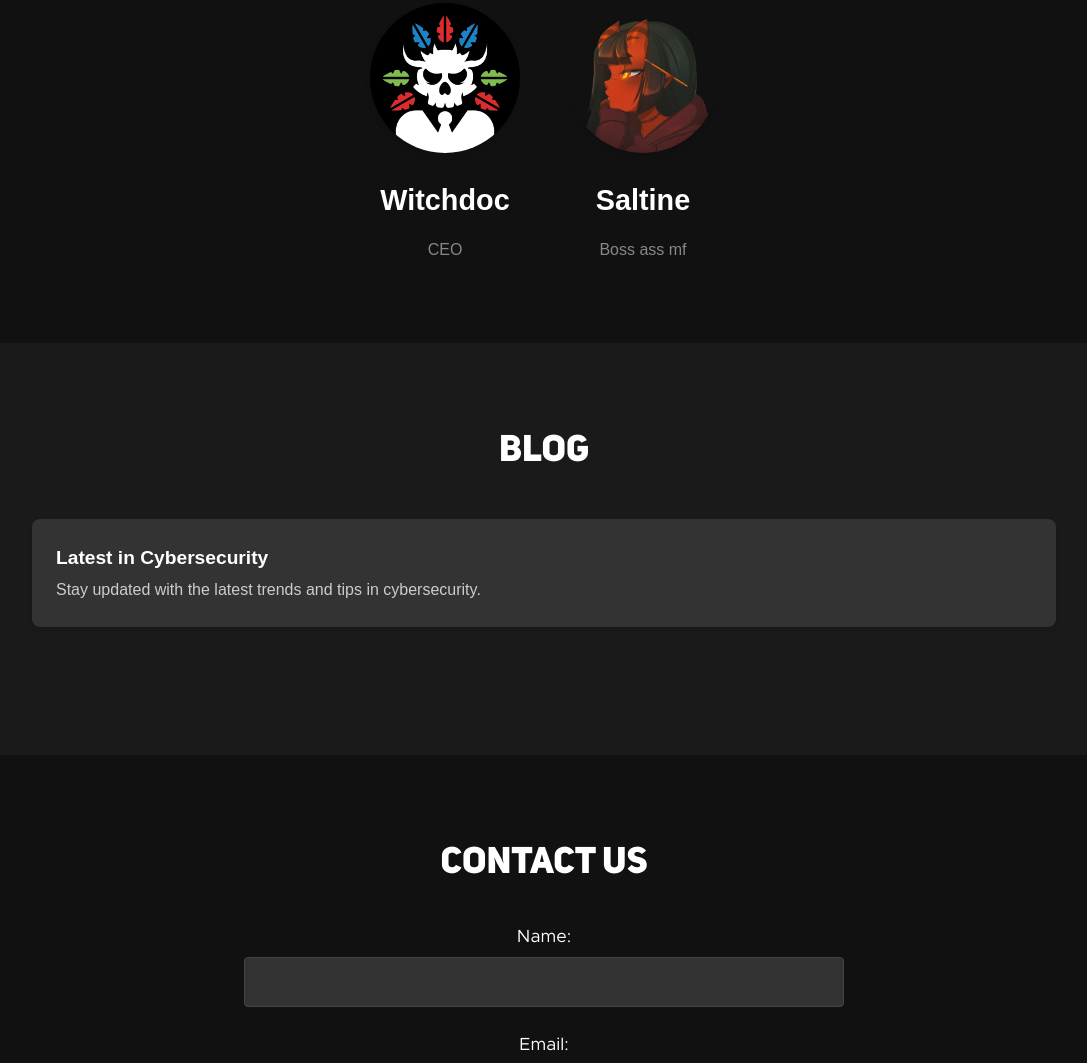
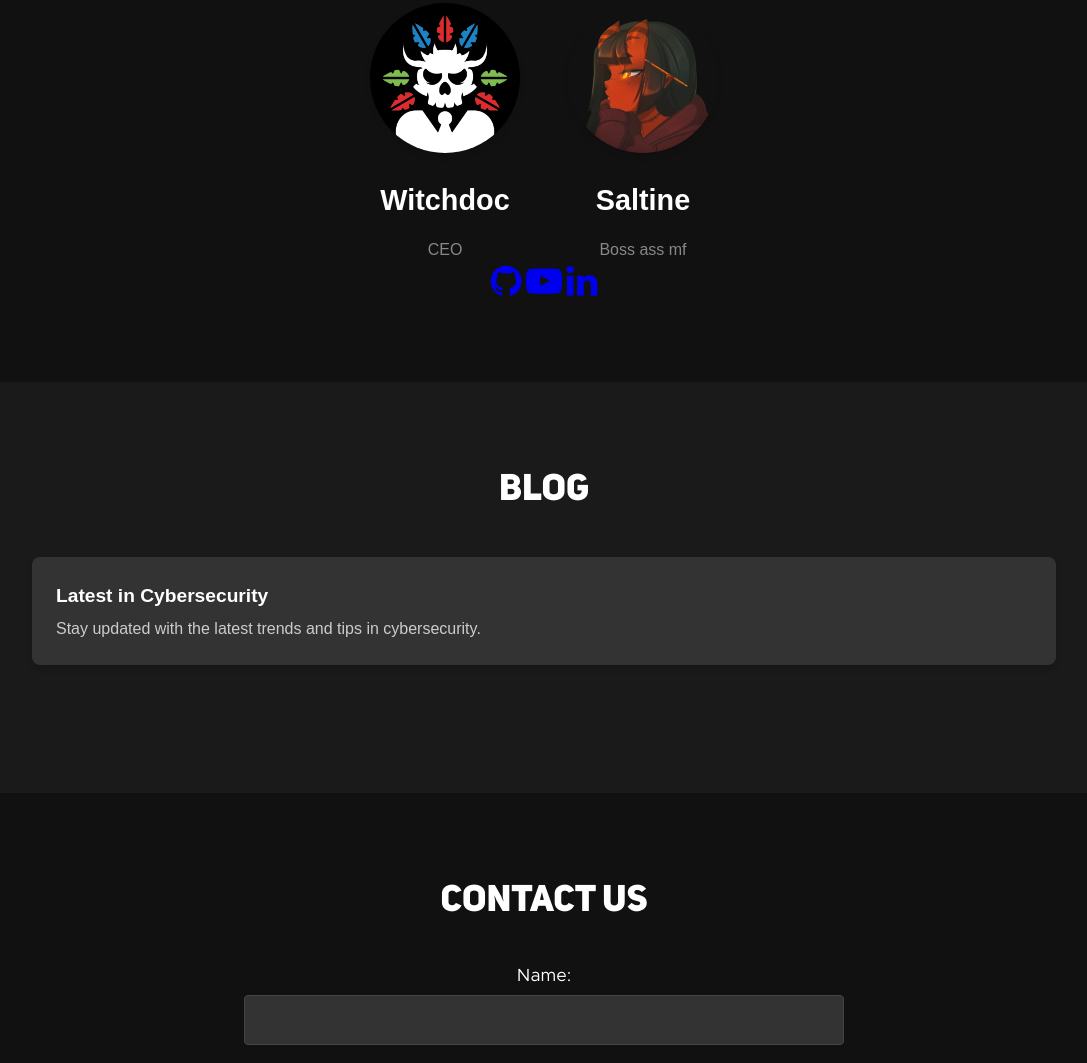
Before and after one commit to saltytine/dumbstuff, a plain HTML site: page index.html in a window 1280 px wide. Shown: the part 1804-2867 px from the top of the page, without its empty margins (96-1183 px from the left). Drawn offline with Linux system fonts and the light colour scheme; a script that the page names is missing.

Commit message:
Update index.html

```diff
--- a/index.html
+++ b/index.html
@@ -6,6 +6,7 @@
     <title>Malectrica - Cybersecurity Solutions</title>
     <link rel="icon" type="image/svg" href="icotrp.svg">
     <link rel="stylesheet" href="style.css">
+    <link rel="stylesheet" href="https://cdnjs.cloudflare.com/ajax/libs/font-awesome/4.7.0/css/font-awesome.min.css">
 </head>
 <body>
     <header class="header">
@@ -71,6 +72,11 @@
                     <p>Boss ass mf</p>
                 </div>
             </div>
+            <div class="social-media">
+                <a href="https://github.com/malectricasoftware" target="_blank" class="social-link github"><i class="fa fa-github" style="font-size:36px"></i></a>
+                <a href="https://youtube.com/malectricasoftware" target="_blank" class="social-link twitter"><i class="fa fa-youtube-play" style="font-size:36px"></i></a>
+                <a href="https://linkedin.com/in/smthmsth" target="_blank" class="social-link linkedin"><i class="fa fa-linkedin" style="font-size:36px"></i></a>
+            </div>
         </div>
     </section>
 
```
